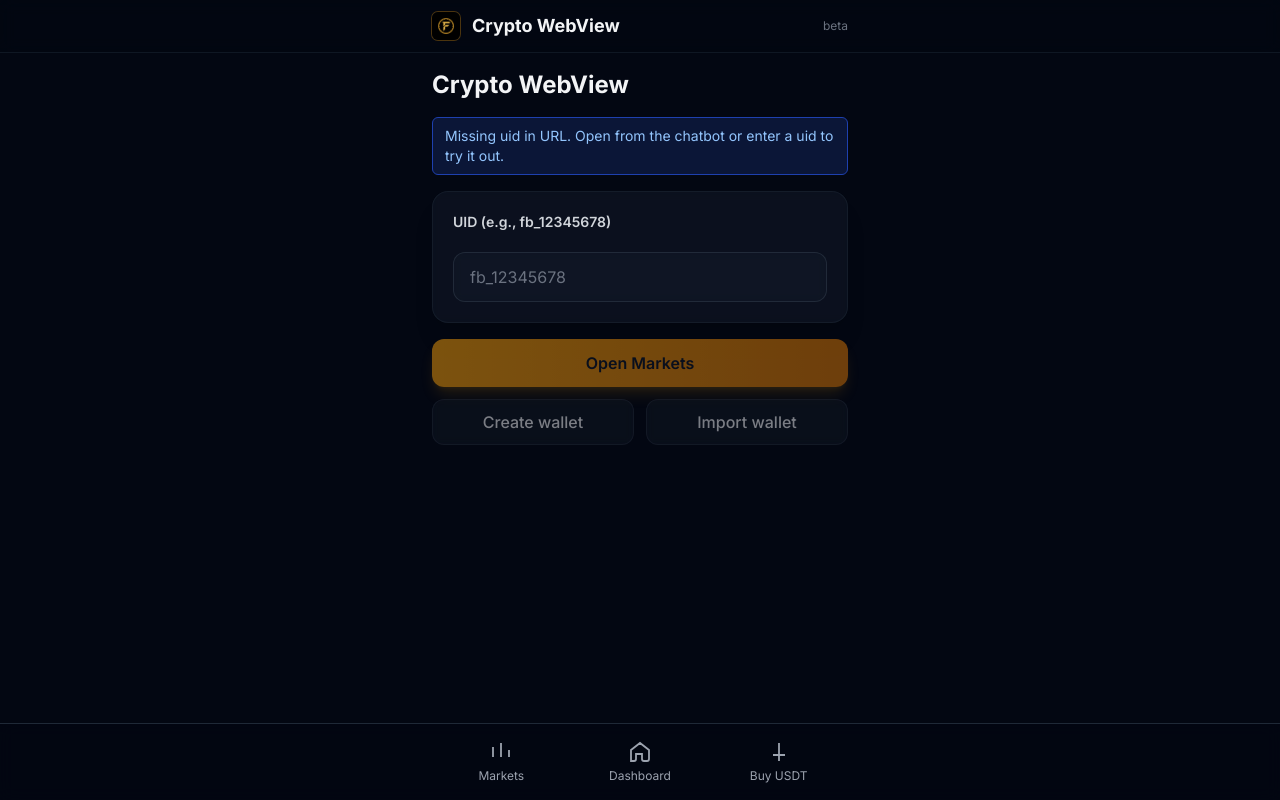
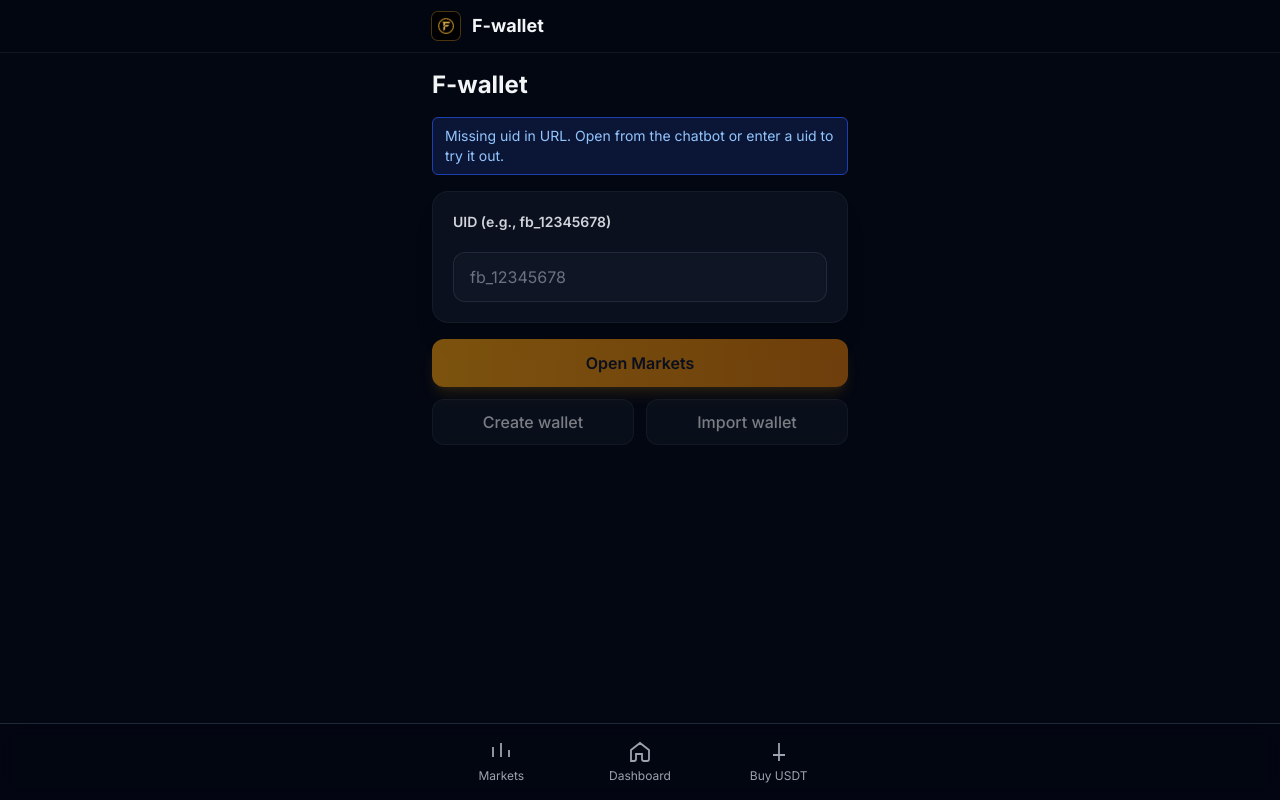
Before and after one commit to xbaonx/cr-mess, a Next.js app: page / in a window 1280 px wide. Built offline with nearby package versions, Linux system fonts and the light colour scheme.

Commit message:
chore(brand): rename app to F-wallet; remove beta badge; update titles and OG tags

```diff
--- a/components/TopBar.tsx
+++ b/components/TopBar.tsx
@@ -12,9 +12,8 @@ export default function TopBar() {
           className="h-7 w-7 rounded-md object-contain ring-1 ring-amber-500/30 bg-gray-900"
         />
         <Link href="/" className="text-lg font-bold text-gray-100 hover:text-white">
-          Crypto WebView
+          F-wallet
         </Link>
-        <div className="ml-auto text-xs text-gray-500">beta</div>
       </div>
     </header>
   );
--- a/pages/_app.tsx
+++ b/pages/_app.tsx
@@ -9,15 +9,15 @@ export default function MyApp({ Component, pageProps }: AppProps) {
     <>
       <Head>
         <meta name="viewport" content="width=device-width, initial-scale=1, maximum-scale=1, user-scalable=no" />
-        <title>Crypto WebView</title>
+        <title>F-wallet</title>
         <link rel="preconnect" href="https://fonts.googleapis.com" />
         <link rel="preconnect" href="https://fonts.gstatic.com" crossOrigin="" />
         <link href="https://fonts.googleapis.com/css2?family=Inter:wght@400;500;600;700&display=swap" rel="stylesheet" />
         <link rel="icon" href="/logo.png" />
-        <meta property="og:title" content="Crypto WebView" />
+        <meta property="og:title" content="F-wallet" />
         <meta property="og:image" content="/logo.png" />
         <meta property="og:type" content="website" />
-        <meta property="og:site_name" content="Crypto WebView" />
+        <meta property="og:site_name" content="F-wallet" />
       </Head>
       <div className="min-h-screen bg-gray-950">
         <TopBar />
--- a/pages/index.tsx
+++ b/pages/index.tsx
@@ -46,7 +46,7 @@ function HomePage() {
 
   return (
     <div className="space-y-4">
-      <h1 className="text-2xl font-bold">Crypto WebView</h1>
+      <h1 className="text-2xl font-bold">F-wallet</h1>
       {!localUid && (
         <Notification type="info" message="Missing uid in URL. Open from the chatbot or enter a uid to try it out." />
       )}
```
Also changed, not shown: 1 other file (tests, documents, lock files or other folders).
